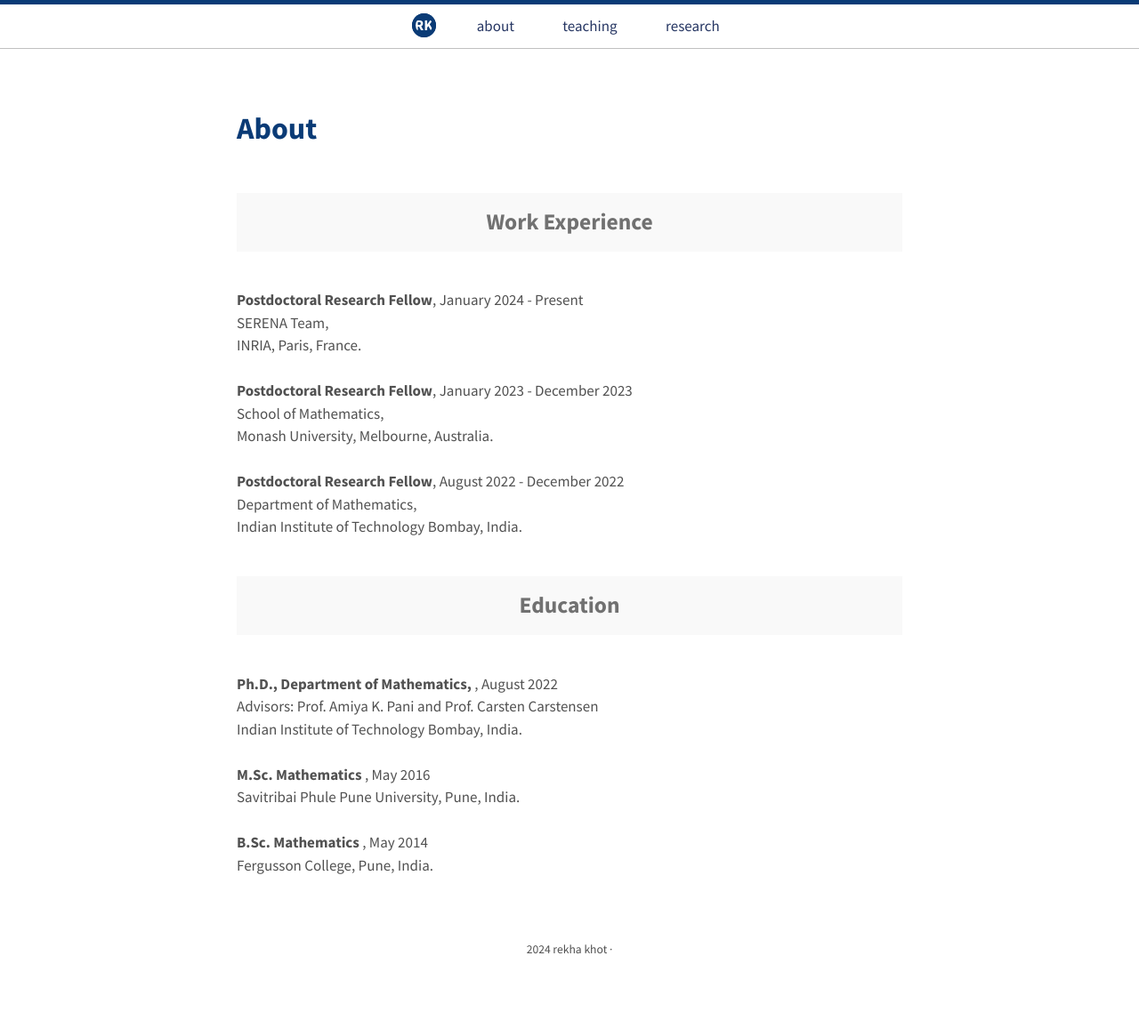
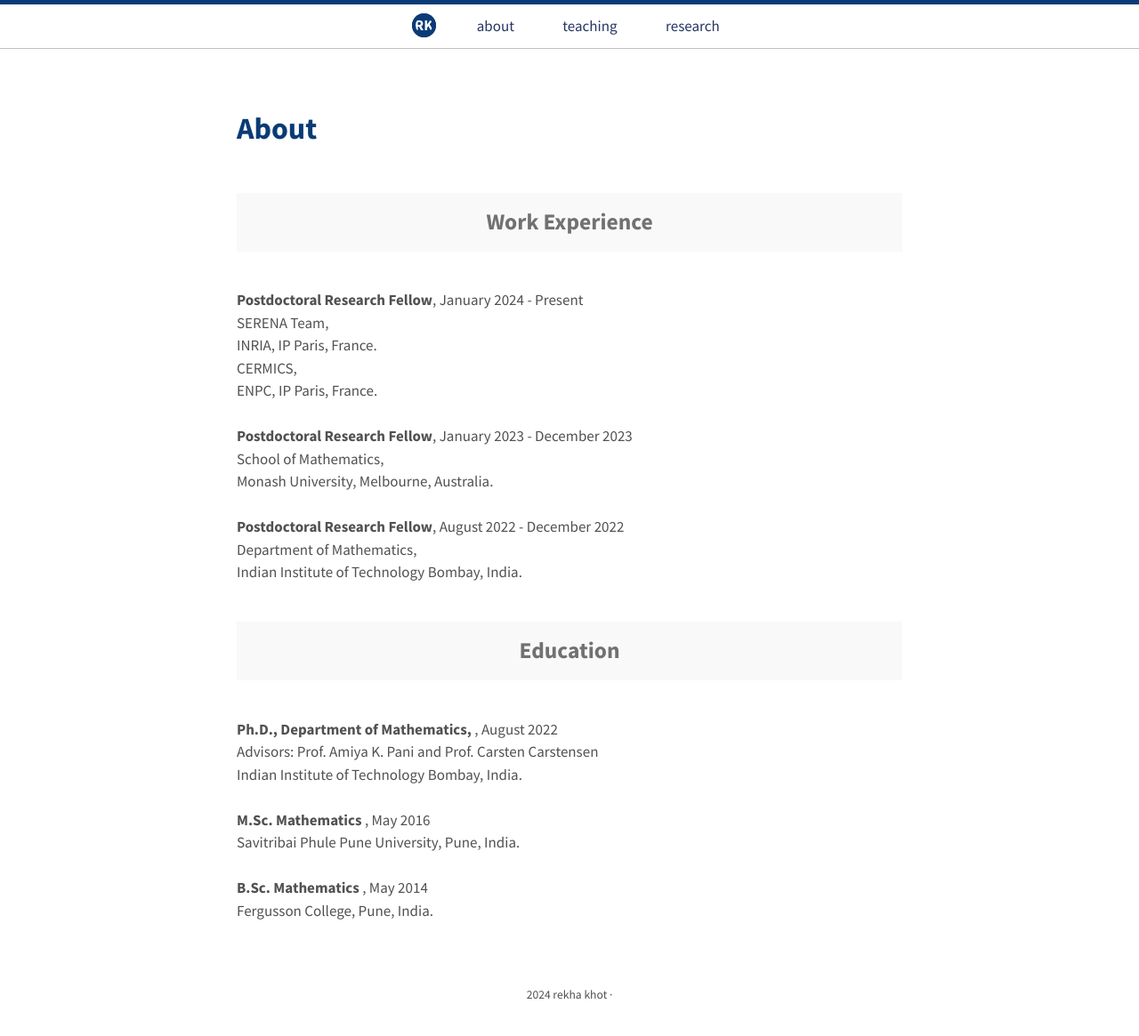
Before and after one commit to RekhaKhot/RekhaKhot.github.io, a Jekyll site: the page built from about.md, in a window 1280 px wide. Shown: the whole page at 89% size. Built offline with Jekyll 4.4.1, drawn with Linux system fonts in a browser that asks for light colours; before the commit the page ends 1114 px from its top, so only the background shows below that.

Commit message:
Update about.md

```diff
--- a/about.md
+++ b/about.md
@@ -10,7 +10,11 @@ title: About
 <br>
 SERENA Team,
 <br>
-INRIA, Paris, France.
+INRIA, IP Paris, France.
+<br>
+CERMICS,
+<br>
+ENPC, IP Paris, France.
 <br>
 <br>
 <span style="font-weight:bold">Postdoctoral Research Fellow</span>, January 2023 - December 2023
```
